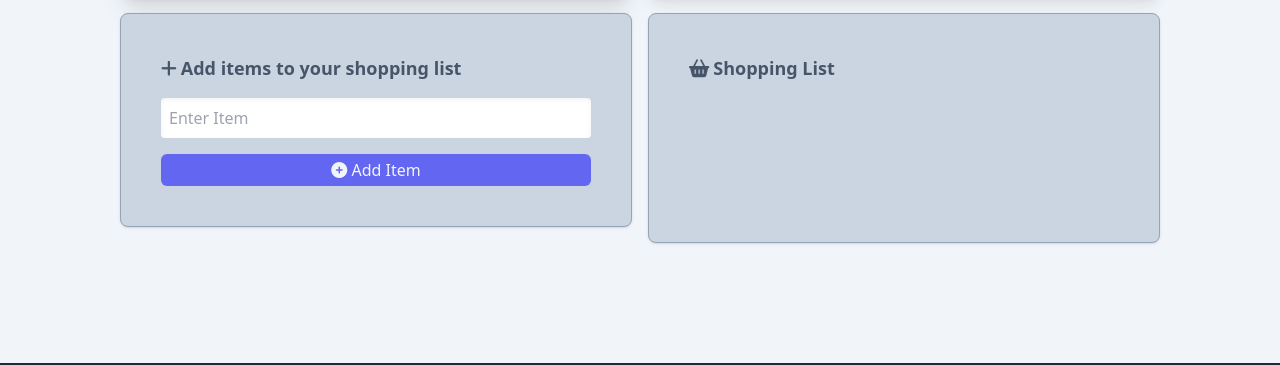
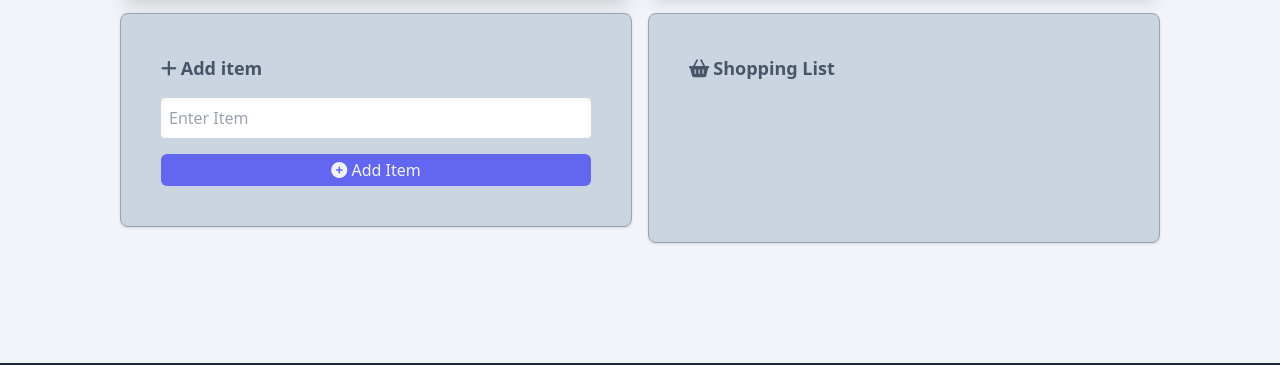
Before and after one commit to shaky411/expense-tracker, a website: page index.html in a window 1280 px wide. Shown: the part 906-1271 px from the top of the page. Drawn offline with Linux system fonts and the light colour scheme.

Commit message:
updated titles

```diff
--- a/index.html
+++ b/index.html
@@ -100,7 +100,7 @@
 
         <!-- Shopping list Add -->
         <div class="shopping-container bg-slate-300 rounded-lg p-10 shadow border border-slate-400">
-            <h2 class="text-slate-600 text-lg font-bold"><i class="fa-solid fa-plus mr-1"></i>Add items to your shopping list
+            <h2 class="text-slate-600 text-lg font-bold"><i class="fa-solid fa-plus mr-1"></i>Add item
             </h2>
             <form id="item-form" class="mt-4">
                 <div class="form-control">
```
